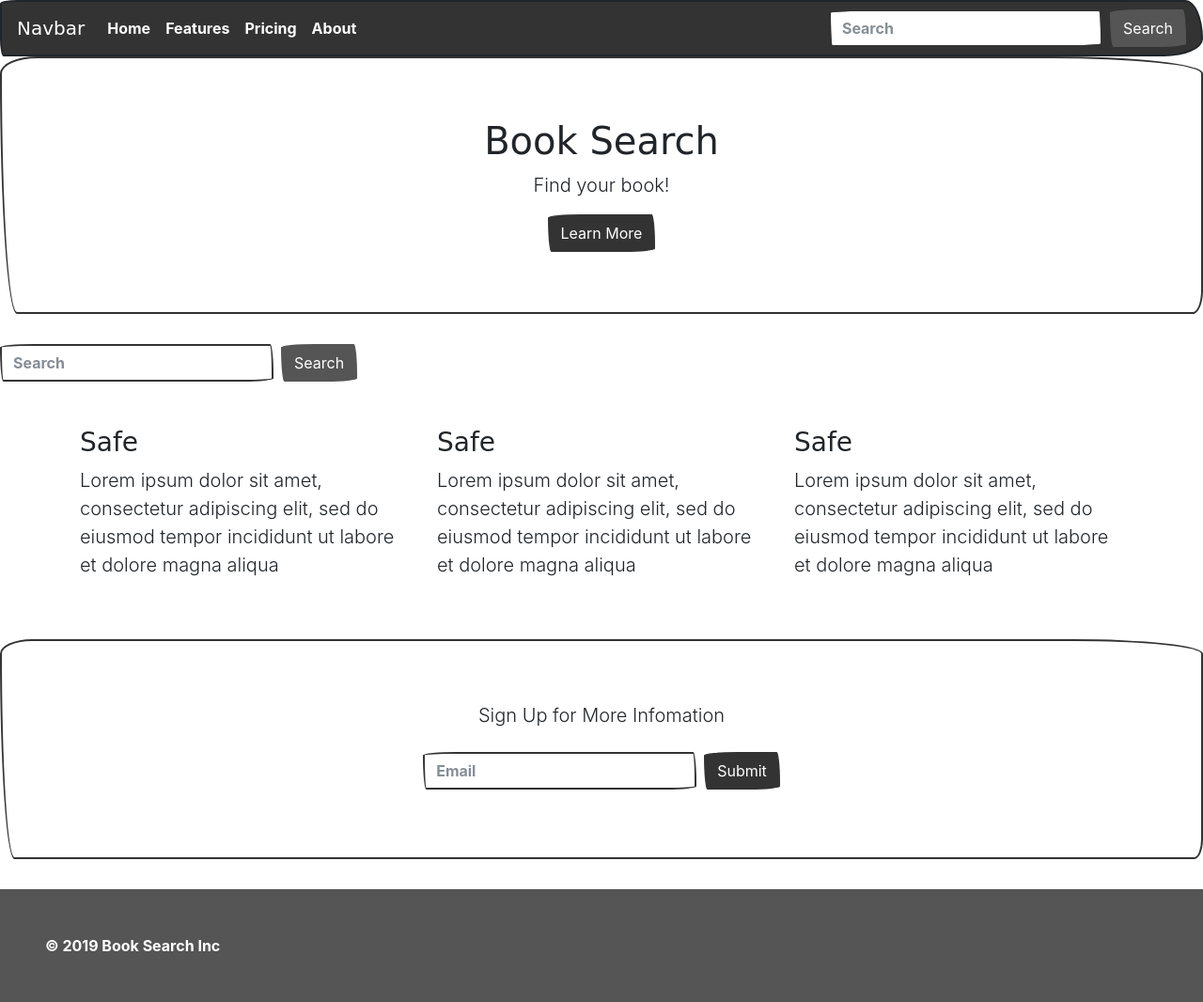
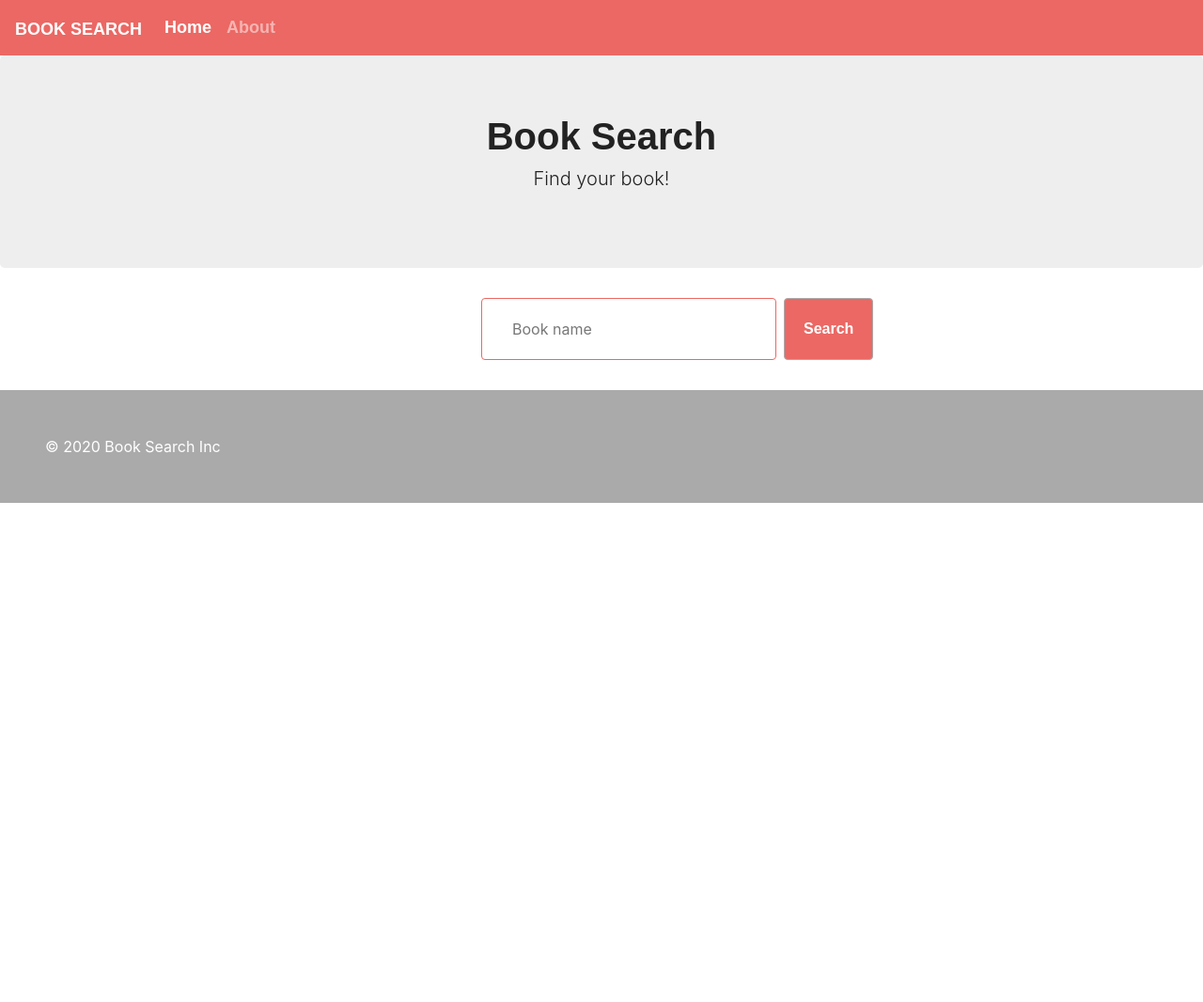
Before and after one commit to liyaSileshi/book-search, a Flask app: page / in a window 1280 px wide. Shown: the whole page at 94% size. After the commit the page ends 535 px from the top, so only its background shows below. Run offline with Flask 2, Linux system fonts and the light colour scheme; data that the repository does not hold is empty; some libraries are stand-ins or nearby versions; some web fonts are replaced.

Commit message:
added styles

```diff
--- a/app.py
+++ b/app.py
@@ -14,26 +14,21 @@ def booksearch():
     # TODO: Extract query term from url
     if request.method == 'GET':
         search_term = request.args.get('q')
-    #search_term = request.args.get("q")
+        response = requests.get(f'https://www.googleapis.com/books/v1/volumes?q={search_term}&maxResults=20')
 
-    # TODO: Make an API call to Tenor using the 'requests' library
 
-        response = requests.get(f'https://www.googleapis.com/books/v1/volumes?q={search_term}')
-
-        # TODO: Get the first 10 results from the search results
-        # books = json.loads(response.content)
         books = response.json()
         book_array = []
         results = books['items']
         # print(results)
         for book in results:
             book_array.append(book['volumeInfo']['imageLinks']['thumbnail'])
-        # images = books['items'][0]['volumeInfo']['imageLinks']['thumbnail']
-    # return author
+
     return render_template('index.html', book_array = book_array)
 
-
-
+# @app.route('/<book_id>')
+# def show_book():
+#     pass
 
 if __name__ == '__main__':
 
--- /dev/null
+++ b/static/css/styles.css
@@ -0,0 +1,14 @@
+.search-form{
+    margin-left: 40%;
+    margin-bottom: 2em !important;
+}
+
+.search-input{
+    padding: 2em;
+    border-color: #EB6864;
+}
+
+.searchBtn{
+    padding: 1.25em;
+    background-color: #EB6864;
+}
--- a/templates/index.html
+++ b/templates/index.html
@@ -8,21 +8,16 @@
   <link rel="stylesheet" href="https://stackpath.bootstrapcdn.com/bootstrap/4.3.1/css/bootstrap.min.css">
 
   <!-- BOOTSTRAP THEME -->
-  <link rel="stylesheet" href="https://bootswatch.com/4/sketchy/bootstrap.min.css">
+  <link rel="stylesheet" href="https://bootswatch.com/4/journal/bootstrap.min.css">
+
+  <link rel="stylesheet" type="text/css" href="{{url_for('static', filename='css/styles.css')}}">
 </head>
 <body>
 
   <!-- NAVBAR -->
-  <!-- <nav class="navbar navbar-light bg-light">
-    <a class="navbar-brand" href="#">Book Search</a>
-    <div class="navbar-nav">
-        <a class="nav-item nav-link active" href="#">Home <span class="sr-only">(current)</span></a>
-        <a class="nav-item nav-link" href="#">Features</a> -->
-        <!-- <a class="nav-item nav-link" href="#">Pricing</a>
-    </div>
-  </nav> -->
+
   <nav class="navbar navbar-expand-lg navbar-dark bg-primary">
-      <a class="navbar-brand" href="#">Navbar</a>
+      <a class="navbar-brand" href="/">Book Search</a>
       <button class="navbar-toggler" type="button" data-toggle="collapse" data-target="#navbarColor01" aria-controls="navbarColor01" aria-expanded="false" aria-label="Toggle navigation">
         <span class="navbar-toggler-icon"></span>
       </button>
@@ -33,88 +28,35 @@
             <a class="nav-link" href="#">Home <span class="sr-only">(current)</span></a>
           </li>
           <li class="nav-item">
-            <a class="nav-link" href="#">Features</a>
-          </li>
-          <li class="nav-item">
-            <a class="nav-link" href="#">Pricing</a>
-          </li>
-          <li class="nav-item">
             <a class="nav-link" href="#">About</a>
           </li>
         </ul>
-        <form class="form-inline my-2 my-lg-0">
-          <input class="form-control mr-sm-2" type="text" placeholder="Search">
+        <!-- <form class="form-inline my-2 my-lg-0" action='/' method='GET'>
+          <input class="form-control mr-sm-2" type="search" name='q' placeholder="book name">
           <button class="btn btn-secondary my-2 my-sm-0" type="submit">Search</button>
-        </form>
+        </form> -->
       </div>
     </nav>
   <!-- HERO -->
   <div class="jumbotron text-center">
     <h1>Book Search</h1>
     <p class="lead">Find your book!</p>
-    <a href="#" class="btn btn-primary">Learn More</a>
   </div>
-    <!-- <h1>Launch Page</h1> -->
 
-    <!-- <form action='/' method="GET">
-        <input type="search" name="q" placeholder="book Search">
-        <button type="submit">Search</button>
-    </form> -->
-
-    <form class="form-inline my-2 my-lg-0" action='/' method="GET">
-        <input class="form-control mr-sm-2" type="search" name='q' placeholder="Search">
-        <button class="btn btn-secondary my-2 my-sm-0" type="submit">Search</button>
+    <form class="form-inline my-2 my-lg-0 search-form" action='/' method="GET">
+        <input class="form-control mr-sm-2 search-input" type="search" name='q' placeholder="Book name">
+        <button class="btn btn-secondary my-2 my-sm-0 searchBtn" type="submit">Search</button>
       </form>
 
     {% for book in book_array %}
-
         <img src= '{{book}}'>
         {{img}}
     {% endfor %}
 
-  <!-- BENEFITS -->
-  <div class="container">
-    <div class = "pb-5 pt-5">
-    <div class="row">
 
-      <div class="col">
-        <h3>Safe</h3>
-        <p class="lead">Lorem ipsum dolor sit amet, consectetur adipiscing elit, sed do eiusmod tempor incididunt ut labore et dolore magna aliqua</p>
-      </div>
-
-      <div class="col">
-        <h3>Safe</h3>
-        <p class="lead">Lorem ipsum dolor sit amet, consectetur adipiscing elit, sed do eiusmod tempor incididunt ut labore et dolore magna aliqua</p>
-      </div>
-
-      <div class="col">
-        <h3>Safe</h3>
-        <p class="lead">Lorem ipsum dolor sit amet, consectetur adipiscing elit, sed do eiusmod tempor incididunt ut labore et dolore magna aliqua</p>
-      </div>
-
-    </div>
-  </div>
-</div>
-
-  <!-- CALL TO ACTION -->
-  <div class = 'mb-0'>
-  <div class="jumbotron text-center">
-      <p class="lead mb-4">Sign Up for More Infomation</p>
-      <div class="d-flex justify-content-center">
-
-        <!-- Form Goes Here -->
-
-        <form action="#" class='form-inline'>
-            <input type="text" class="form-control mb-2 mr-sm-2" placeholder="Email"/>
-            <button type="submit" class="btn btn-primary mb-2">Submit</button>
-        </form>
-        <!-- <p class="mb-0"></p> -->
-      </div>
-    </div>
-  </div>
    <!-- FOOTER -->
    <div class="bg-secondary p-5 text-white">
-      &copy; 2019 Book Search Inc
+      &copy; 2020 Book Search Inc
     </div>
 
 </body>
```
Also changed, not shown: requirements.txt (added, +12 -0 lines), 1 other file.
